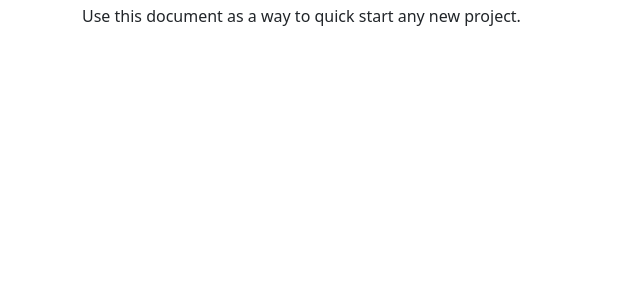
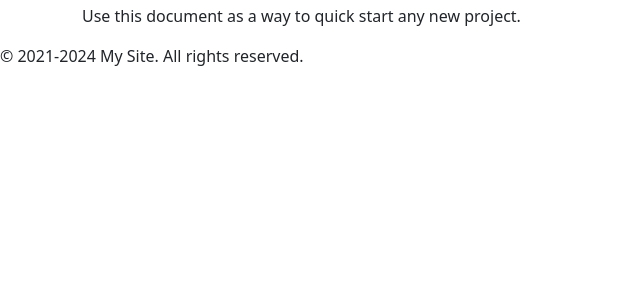
Before and after one commit to miller-113/book_store, a Django app: page / in a window 1280 px wide. Shown: the part 56-356 px from the top of the page, without its empty margins (0-640 px from the left). Run offline with Django 5.2, Linux system fonts and the light colour scheme; data comes from the database, SQL or seed files in the repository; parts of the project's set-up code (start-up, migrations or seed data) failed here and were passed over; some libraries are stand-ins or nearby versions.

Commit message:
complete 18

```diff
--- /dev/null
+++ b/books/context_processors.py
@@ -0,0 +1,9 @@
+from datetime import datetime
+
+def site_copyright(_request):
+    start_year = 2021
+    current_year = datetime.now().year
+    return {
+        'start_year': start_year,
+        'current_year': current_year,
+    }
--- a/books/templates/books/book_list.html
+++ b/books/templates/books/book_list.html
@@ -1,5 +1,9 @@
+{% extends 'base.html' %}
 {% load book_tags %}
 
+{% block title %}Book List{% endblock %}
+
+{% block content %}
 <h1>Book List</h1>
 <p>Total tags for all books: {{ total_tags_count }}</p>
 
@@ -29,3 +33,4 @@
         {% endfor %}
     </tbody>
 </table>
+{% endblock %}
--- a/bookstoreaggregator/templates/base.html
+++ b/bookstoreaggregator/templates/base.html
@@ -137,5 +137,8 @@
     </script>
     {% endcomment %}
   {% endblock inline_javascript %}
+  <footer>
+      <p>&copy; {{ start_year }}{% if start_year != current_year %}-{{ current_year }}{% endif %} My Site. All rights reserved.</p>
+  </footer>
 </body>
 </html>
--- a/config/settings/base.py
+++ b/config/settings/base.py
@@ -198,6 +198,7 @@
                 "django.template.context_processors.tz",
                 "django.contrib.messages.context_processors.messages",
                 "bookstoreaggregator.users.context_processors.allauth_settings",
+                'books.context_processors.site_copyright',
             ],
         },
     },
```
